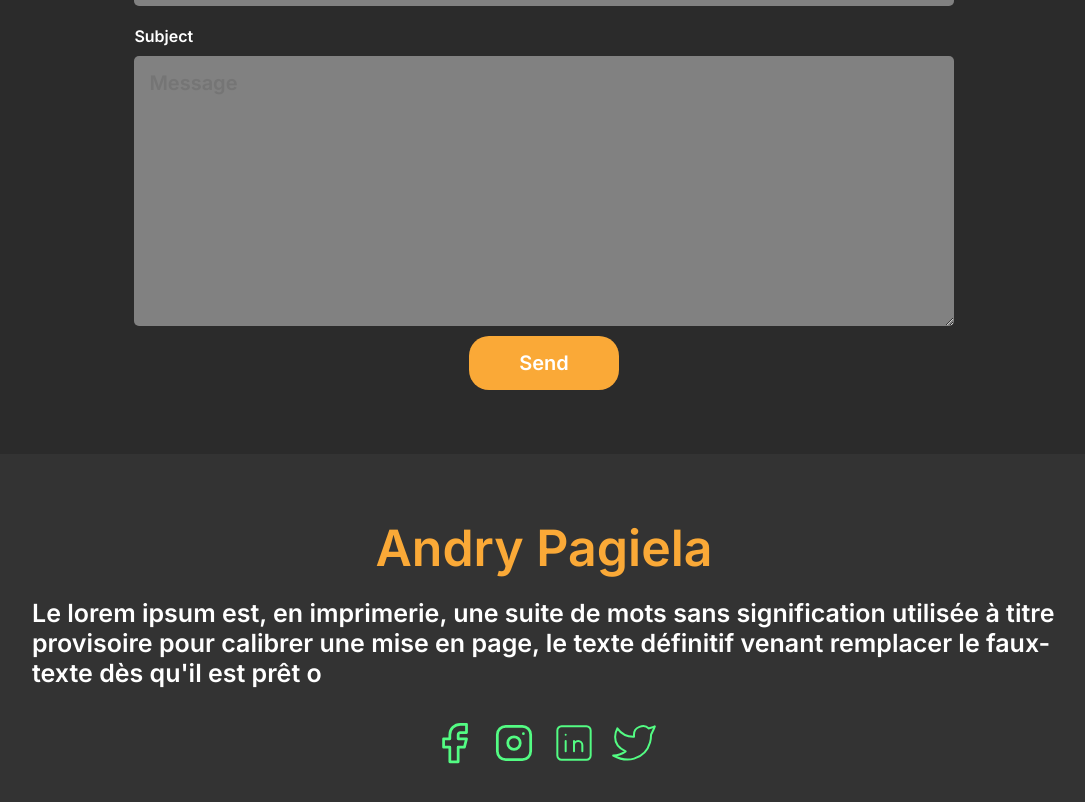
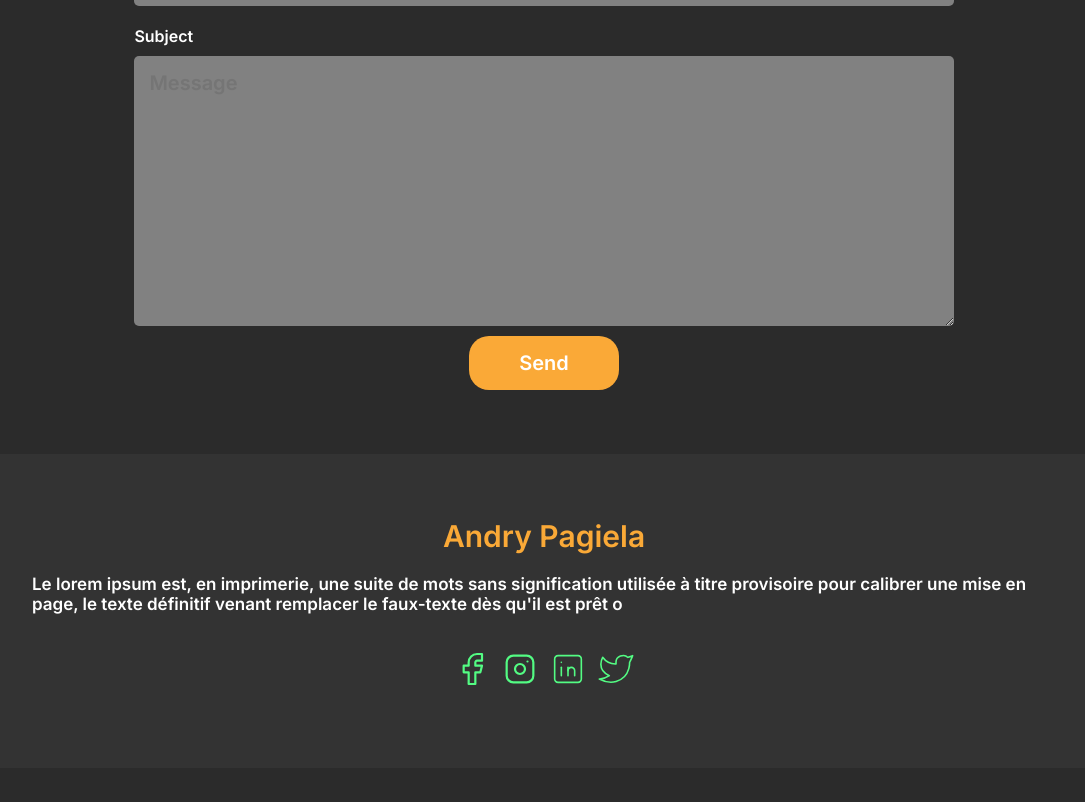
Before and after one commit to ptdrpg/portfoliov3, a React (Vite) app: page /about in a window 1280 px wide. Shown: the part 3177-3979 px from the top of the page, without its empty margins (96-1181 px from the left). After the commit the page ends 3945 px from the top, so only its background shows below. Built offline with nearby package versions, Linux system fonts and the light colour scheme; the HTML template or start-up script is replaced by a standard one; a web font is replaced by a local one.

Commit message:
commit avant ande ody

```diff
--- a/src/page/footer/footer.scss
+++ b/src/page/footer/footer.scss
@@ -6,17 +6,20 @@ footer{
     gap: 20px;
     color: white;
     background-color: #333333;
+    svg{
+        width: 200px;
+    }
 }
 
 .footerInitial{
-    font-size: 50px;
+    font-size: 30px;
     font-weight: 500;
     color: #FAA937;
     background: none;
 }
 
 .footerDescription{
-    font-size: 25px;
+    font-size: 17px;
     background: none;
     font-weight: 500;
 }
```
